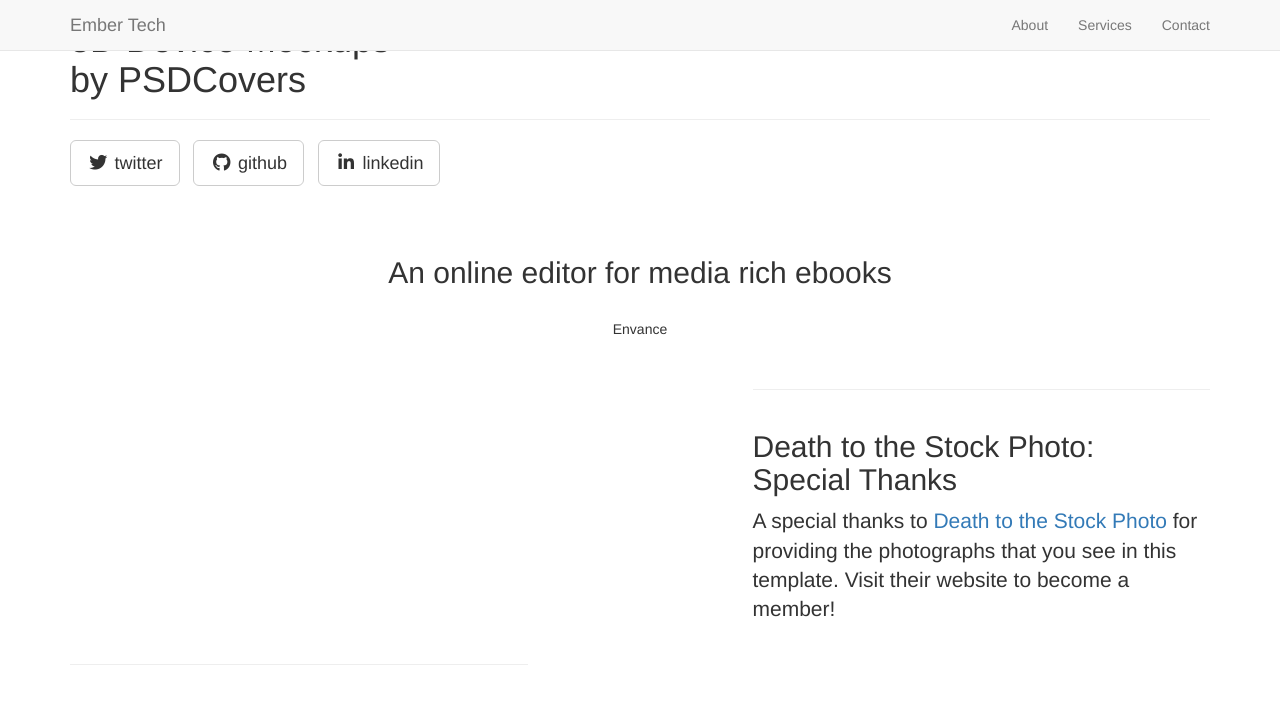
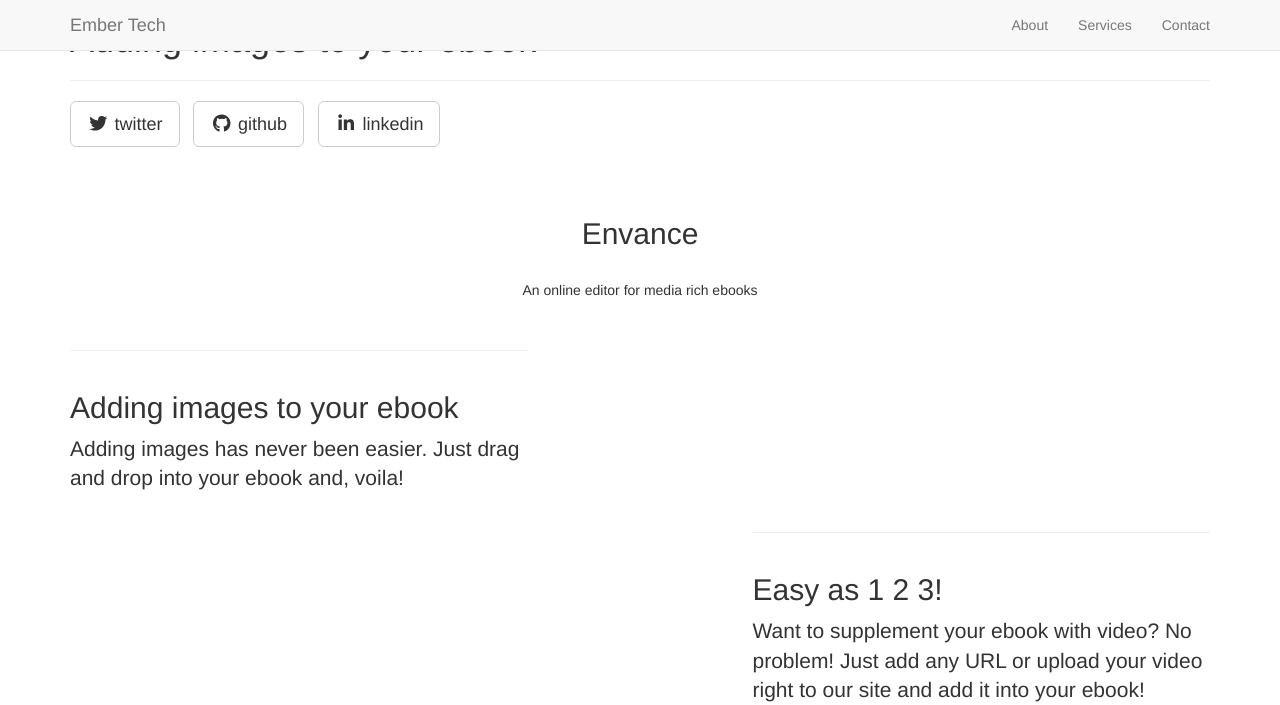
Before and after one commit to embertechnologies/embertechnologies.github.io, a Jekyll site: the page built from _posts/2014-09-22-services-2.markdown, in a window 1280 px wide and 1342 px high. Shown: the top 705 px of the window. Built offline with Jekyll 4.4.1, drawn with Linux system fonts in a browser that asks for light colours; nearby versions of some CDN libraries; library files that are not in the unit come from our copies; some of the changed text lies outside the part shown; grey boxes are pictures that could not be loaded.

Commit message:
yes again

```diff
--- a/_includes/about.html
+++ b/_includes/about.html
@@ -3,9 +3,9 @@
         <div class="row">
             <div class="col-lg-8 col-lg-offset-2">
               <br/><br/>
-              <h2>An online editor for media rich ebooks</h2>
+              <h2>Envance</h2>
               <br/>
-                <p>Envance</p>
+                <p>An online editor for media rich ebooks</p>
                 <br/>
               </div>
         </div>
--- a/_posts/2014-09-21-services-1.markdown
+++ b/_posts/2014-09-21-services-1.markdown
@@ -2,7 +2,7 @@
 layout: default
 img: ipad.png
 category: Services
-title: Death to the Stock Photo:<br>Special Thanks
+title: Add animations and audio:
 description: |
 ---
-  A special thanks to [Death to the Stock Photo](http://join.deathtothestockphoto.com/) for providing the photographs that you see in this template.  Visit their website to become a member!
+  With our online software, you can easily animate and add audio directly into your ebook.
--- a/_posts/2014-09-22-services-2.markdown
+++ b/_posts/2014-09-22-services-2.markdown
@@ -1,10 +1,8 @@
 ---
 layout: default
 img: dog.png
-category: Services
-title: 3D Device Mockups<br>by PSDCovers
+category: Images
+title: Adding images to your ebook
 description: |
 ---
-  Turn your 2D designs into high quality, 3D
-  product shots in seconds using free Photoshop actions by [PSDCovers](http://www.psdcovers.com/)! Visit
-  their website to download some of their awesome, free photoshop actions!
+  Adding images has never been easier. Just drag and drop into your ebook and, voila!
--- a/_posts/2014-09-23-services-3.markdown
+++ b/_posts/2014-09-23-services-3.markdown
@@ -2,7 +2,7 @@
 layout: default
 img: phones.png
 category: Services
-title: Google Web Fonts and<br>Font Awesome Icons
+title: Easy as 1 2 3!
 description: |
 ---
-This template features the 'Lato' font, part of the [Google Web Font library](http://www.google.com/fonts), as well as [icons from Font Awesome](http://fontawesome.io).
+Want to supplement your ebook with video? No problem! Just add any URL or upload your video right to our site and add it into your ebook!
```
